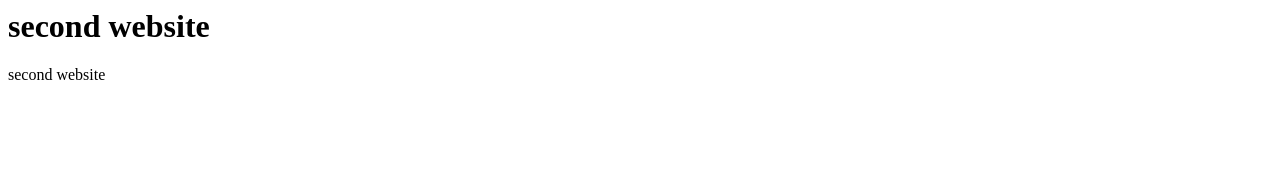
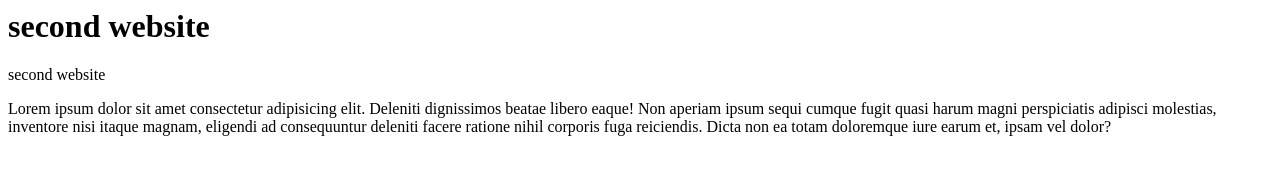
Before and after one commit to Dflores29/second-website, a plain HTML site: page index.html in a window 1280 px wide. Drawn offline with Linux system fonts and the light colour scheme.

Commit message:
I added new stuff

```diff
--- a/index.html
+++ b/index.html
@@ -5,5 +5,7 @@
     <body>
         <h1>second website</h1>
         <p>second website</p>
+
+        <p>Lorem ipsum dolor sit amet consectetur adipisicing elit. Deleniti dignissimos beatae libero eaque! Non aperiam ipsum sequi cumque fugit quasi harum magni perspiciatis adipisci molestias, inventore nisi itaque magnam, eligendi ad consequuntur deleniti facere ratione nihil corporis fuga reiciendis. Dicta non ea totam doloremque iure earum et, ipsam vel dolor?</p>
     </body>
 </html>
```
